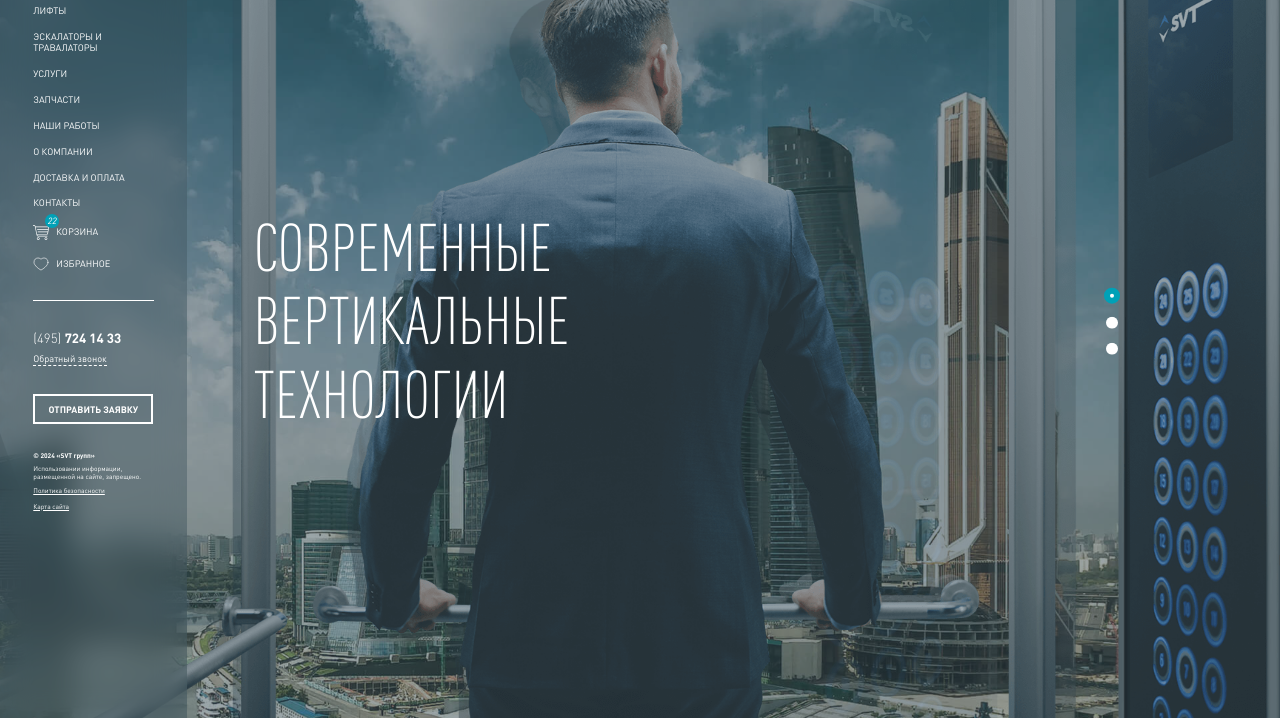
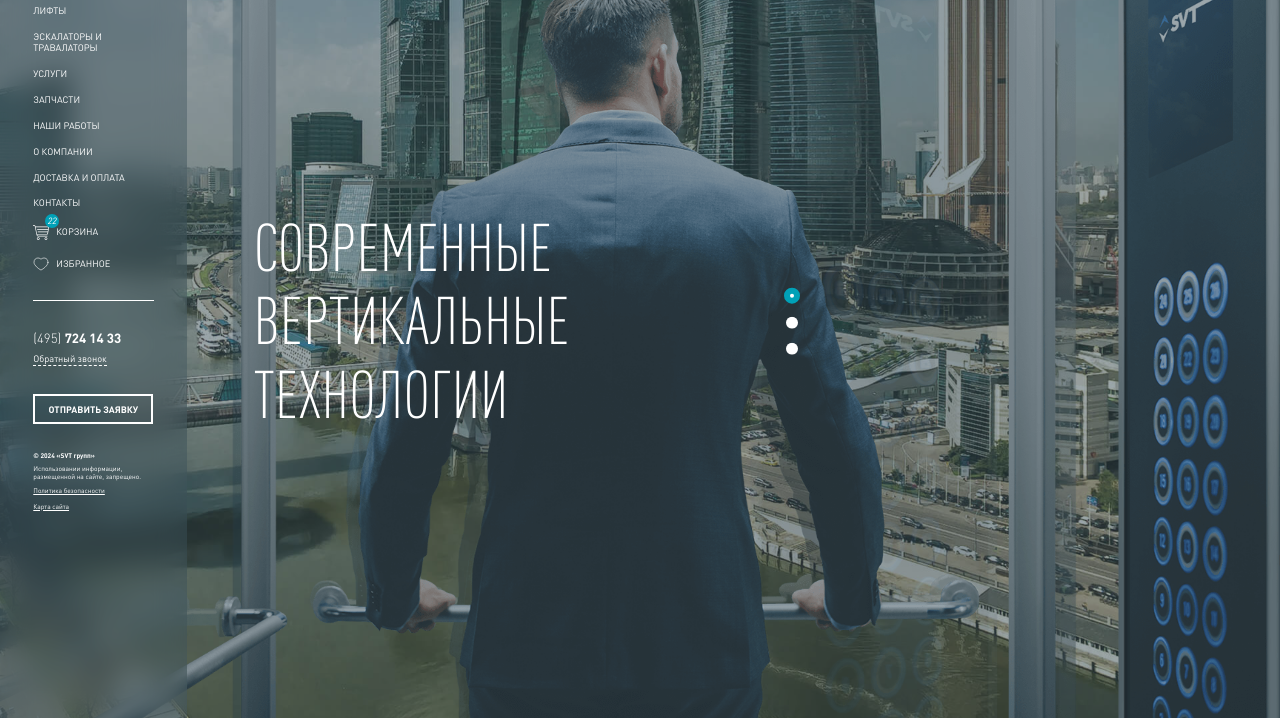
Before and after one commit to romanglitch/justwe-svtmsk, a plain HTML site: page index.html in a window 1280 px wide. Shown: the part 79-797 px from the top of the page. Drawn offline with Linux system fonts and the light colour scheme.

Commit message:
Hero carousel - animation updates..

```diff
--- a/css/main.css
+++ b/css/main.css
@@ -116,7 +116,6 @@ a {
     position: fixed;
     left: 0;
     top: 0;
-    padding: 2.20vw 2.60vw;
     z-index: 1000;
 }
 
@@ -130,7 +129,24 @@ a {
 }
 
 .app-aside[data-aside-transparent] {
+    background: none;
+}
+
+.app-aside[data-aside-transparent] .app-aside__bg {
+    position: relative;
+    z-index: 1;
+}
+
+.app-aside[data-aside-transparent] .app-aside__bg:before {
+    content: "";
+    position: fixed;
+    left: 0;
+    top: 0;
+    width: var(--aside-width);
+    height: 100vh;
+    z-index: -1;
     background: rgba(59, 80, 91, 0.40);
+    -webkit-backdrop-filter: blur(15px);
     backdrop-filter: blur(15px);
 }
 
@@ -159,17 +175,13 @@ a {
 }
 
 .hero-asset-1 {
-    --division: 900;
-    --offset: 50%;
-    background-position: center bottom calc(100% * var(--hero-carousel-progress) / var(--division) + var(--offset));
-    transition: all var(--hero-carousel-speed) ease-in-out;
+    background-position: center bottom calc(100% * var(--hero-carousel-progress) / 100);
+    transition: all 1.5s cubic-bezier(0.65, 0, 0.35, 1);
 }
 
 .hero-asset-2 {
-    --division: 100;
-    --offset: 0px;
-    background-position: center top calc(100% * var(--hero-carousel-progress) / var(--division) + var(--offset));
-    transition: all var(--hero-carousel-speed) ease-in-out;
+    background-position: center top calc(100% * var(--hero-carousel-progress) / 100);
+    transition: all 1.5s cubic-bezier(0.65, 0, 0.35, 1);
 }
 
 .section-hero__assets:after {
@@ -212,10 +224,11 @@ a {
 .hero-carousel__block {
     display: grid;
     grid-gap: 1.82vw;
+    max-width: 38.02vw;
 }
 
 .swiper-pagination.hero-carousel__pagination {
-    right: 12.50vw;
+    right: 37.5vw;
     display: flex;
     flex-direction: column;
     align-items: center;
@@ -245,6 +258,10 @@ a {
     background: #fff;
 }
 
+.elevator-scene {
+    height: 100vw
+}
+
 .elevator {
     --animation-start-px: 230;
     position: relative;
@@ -252,6 +269,7 @@ a {
     background: darkolivegreen;
     z-index: 1;
     overflow: hidden;
+    transition: all var(--hero-carousel-speed) ease;
 }
 
 .elevator__bg {
@@ -306,6 +324,47 @@ a {
     transform: scaleX(-1);
 }
 
+.elevator__doors-content {
+    height: 100%;
+    display: flex;
+    align-items: center;
+    justify-content: center;
+}
+
+.elevator__title {
+    font-family: var(--secondaryFont);
+    font-weight: 300;
+    font-size: 4.375rem;
+    line-height: 4.75rem;
+    color: #fff;
+}
+
+.elevator__content-grid {
+    display: grid;
+    grid-template-columns: repeat(2, 1fr);
+    height: 100%;
+}
+
+.elevator__content {
+    height: 100%;
+}
+
+.elevator__content-col {
+    display: flex;
+    align-items: center;
+    justify-content: center;
+}
+
+.elevator__doors-item .elevator__image {
+    width: 18.33vw;
+    display: block;
+}
+
+.elevator__content-col .elevator__image {
+    display: block;
+    width: 11.67vw;
+}
+
 .elevator.--animation .elevator__doors-item:first-child {
     transform: translateX(-98%);
 }
@@ -325,6 +384,15 @@ a {
     z-index: -1;
 }
 
+.elevator.--sticky-bg {
+    position: sticky;
+    top: 0;
+}
+
+.elevator.--sticky-bg.--animation {
+    top: -10vw;
+}
+
 .app-aside__logo {
     display: flex;
     align-items: center;
@@ -338,6 +406,7 @@ a {
 .app-aside__inner {
     display: grid;
     grid-gap: 2.20vw;
+    padding: 2.2vw 2.6vw;
 }
 
 .app-aside__nav {
@@ -551,47 +620,6 @@ a {
 
 .portfolio {
     display: grid;
-}
-
-.elevator__doors-content {
-    height: 100%;
-    display: flex;
-    align-items: center;
-    justify-content: center;
-}
-
-.elevator__title {
-    font-family: var(--secondaryFont);
-    font-weight: 300;
-    font-size: 4.375rem;
-    line-height: 4.75rem;
-    color: #fff;
-}
-
-.elevator__content-grid {
-    display: grid;
-    grid-template-columns: repeat(2, 1fr);
-    height: 100%;
-}
-
-.elevator__content {
-    height: 100%;
-}
-
-.elevator__content-col {
-    display: flex;
-    align-items: center;
-    justify-content: center;
-}
-
-.elevator__doors-item .elevator__image {
-    width: 18.33vw;
-    display: block;
-}
-
-.elevator__content-col .elevator__image {
-    display: block;
-    width: 11.67vw;
 }
 
 .spv__head {
--- a/index.html
+++ b/index.html
@@ -29,6 +29,7 @@
 				<button class="app-mobile-header__menu-btn js-modals" data-fancybox="#app-aside"></button>
 			</header>
 			<aside class="app-aside" id="app-aside" data-aside-transparent>
+				<div class="app-aside__bg">
 					<div class="app-aside__inner">
 						<a href="/" class="app-aside__logo">
 							<img class="app-aside__logo-img" alt="СВТ - СОВРЕМЕННЫЕ ВЕРТИКАЛЬНЫЕ ТЕХНОЛОГИИ" src="img/logo.svg">
@@ -96,6 +97,7 @@
 							<a href="#" class="app-aside__bottom-link">
 								Карта сайта
 							</a>
+						</div>
 					</div>
 				</div>
 			</aside>
@@ -258,6 +260,7 @@
 				</section>
 
 				<section class="app-section section-elevator">
+					<div class="elevator-scene">
 						<div class="elevator">
 							<div class="elevator__bg">
 								<div class="elevator__content">
@@ -287,6 +290,7 @@
 								<div class="elevator__doors-item">
 									<div class="elevator__doors-content">
 										<img class="elevator__image lazy" data-src="img/ref__elevator_image-2.png" alt="null" src="img/lazy-placeholder.png">
+									</div>
 								</div>
 							</div>
 						</div>
--- a/js/common.js
+++ b/js/common.js
@@ -56,8 +56,49 @@ $(function() {
                 rect.right <= (window.innerWidth || document.documentElement.clientWidth)
 
             )
+        },
+        scrollToggle: () => {
+            let keys = {37: 1, 38: 1, 39: 1, 40: 1};
+
+            function preventDefault(e) {
+                e.preventDefault();
+            }
+
+            function preventDefaultForScrollKeys(e) {
+                if (keys[e.keyCode]) {
+                    preventDefault(e);
+                    return false;
+                }
+            }
+
+            let supportsPassive = false;
+            try {
+                window.addEventListener("test", null, Object.defineProperty({}, 'passive', {
+                    get: function () { supportsPassive = true; }
+                }));
+            } catch(e) {}
+
+            let wheelOpt = supportsPassive ? { passive: false } : false;
+            let wheelEvent = 'onwheel' in document.createElement('div') ? 'wheel' : 'mousewheel';
+
+            window.disableScroll = function () {
+                window.addEventListener('DOMMouseScroll', preventDefault, false); // older FF
+                window.addEventListener(wheelEvent, preventDefault, wheelOpt); // modern desktop
+                window.addEventListener('touchmove', preventDefault, wheelOpt); // mobile
+                window.addEventListener('keydown', preventDefaultForScrollKeys, false);
+            }
+
+            window.enableScroll = function () {
+                window.removeEventListener('DOMMouseScroll', preventDefault, false);
+                window.removeEventListener(wheelEvent, preventDefault, wheelOpt);
+                window.removeEventListener('touchmove', preventDefault, wheelOpt);
+                window.removeEventListener('keydown', preventDefaultForScrollKeys, false);
+            }
         }
     }
+
+    /* Helpers init */
+    helpers.scrollToggle()
 
     /* Components */
     GL_APP.components = {
@@ -160,15 +201,17 @@ $(function() {
                 mousewheel: {
                     releaseOnEdges: true,
                 },
-                freeMode: {
-                    sticky: true,
-                },
                 pagination: {
                     el: '.swiper-pagination',
                     clickable: true,
                 },
                 on: {
                     progress: function (swiper, progress) {
+                        disableScroll()
+                        setTimeout(function () {
+                            enableScroll()
+                        }, swiper.passedParams.speed)
+
                         GL_APP.elements.$html.css({
                             '--hero-carousel-progress': Math.round(progress * 100),
                             '--hero-carousel-speed': `${swiper.passedParams.speed}ms`
```
Lines whose indentation alone changed are shown as unchanged.
